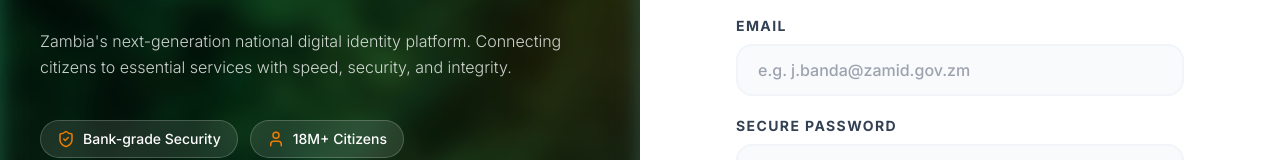
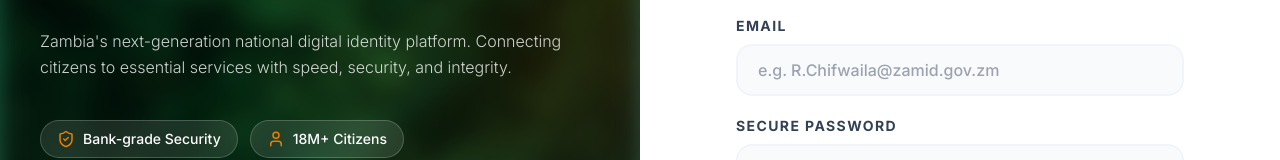
Before and after one commit to mukayi566/Zamconnect-web-app, a React (Vite) app: page /login in a window 1280 px wide. Shown: the part 284-444 px from the top of the page. Built offline with nearby package versions, Linux system fonts and the light colour scheme.

Commit message:
edited the placeholder

```diff
--- a/src/pages/Login.tsx
+++ b/src/pages/Login.tsx
@@ -153,7 +153,7 @@
                       name="email"
                       type="email"
                       className={`w-full px-5 py-3 rounded-2xl border-2 transition-all outline-none text-slate-900 bg-slate-50 font-medium ${touched.email && errors.email ? 'border-red-200 focus:border-red-500' : 'border-slate-100 focus:border-primary focus:bg-white group-hover:border-slate-200'}`}
-                      placeholder="e.g. j.banda@zamid.gov.zm"
+                      placeholder="e.g. R.Chifwaila@zamid.gov.zm"
                     />
                   </div>
                 </div>
```
